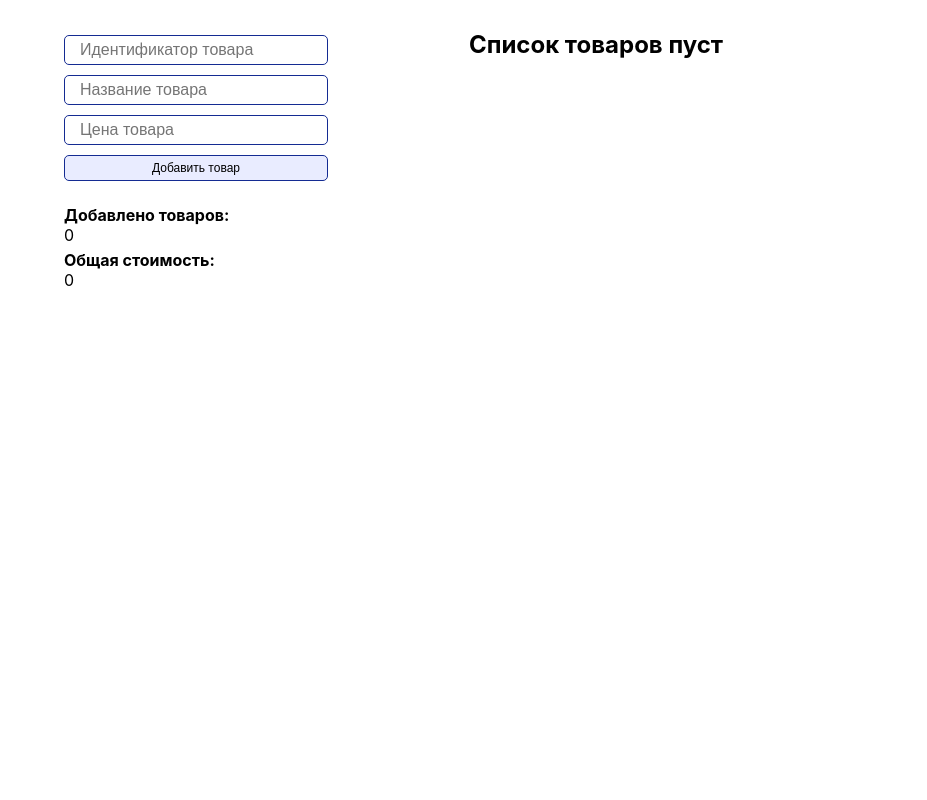
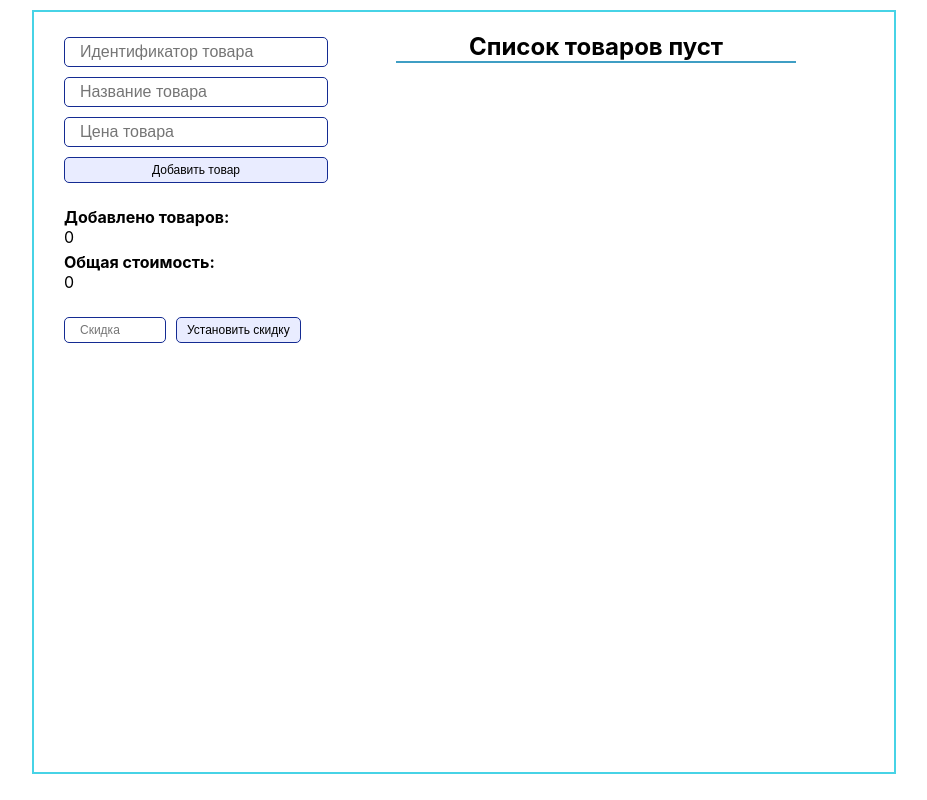
Before and after one commit to selfmotivation/shop-cart-template, a React (Create React App) app: page / in a window 1280 px wide. Shown: the whole page, without its empty margins (176-1103 px from the left). Built offline with nearby package versions, Linux system fonts and the light colour scheme.

Commit message:
refactor: vrode chto-to done

```diff
--- a/src/App.js
+++ b/src/App.js
@@ -3,6 +3,8 @@ import './styles/App.css';
 import { AddToCartForm } from './components/AddToCartForm.jsx';
 import { CartList } from './components/CartList.jsx';
 import { Summary } from "./components/Summary";
+import { CartButton } from "./components/UI/CartButton/CartButton";
+import { CartInput } from "./components/UI/CartInput/CartInput";
 
 function App() {
   const [cartItems, setCartItems] = useState([]);
@@ -15,20 +17,28 @@ function App() {
     setCartItems(cartItems.filter(c => c.cartItemId !== cartItem.cartItemId));
   }
 
-  const totalPrice = (cartItems) => {
-    let sum = 0;
+  const [discount, setDiscount] = useState('');
 
-    cartItems.map(item => {
-      sum += +item.cartItemPrice;
-    })
-
-    return sum;
+  const updateDiscount = (sum) => {
+    if (discount) {
+      console.log(discount);
+    }
   }
 
   return (
     <div className="App">
-      <AddToCartForm create={createCartItem}/>
-      <Summary cartItems={cartItems} total={totalPrice} />
+      <AddToCartForm create={createCartItem} />
+      <Summary cartItems={cartItems} />
+      <div className="discount">
+        <CartInput
+          value={discount}
+          onChange={e => setDiscount(e.target.value)}
+          type="number"
+          placeholder="Скидка"
+          style={{width: '70px', fontSize: '12px', marginRight: '10px'}}
+        />
+        <CartButton onClick={updateDiscount} >Установить скидку</CartButton>
+      </div>
       <div className="cartList">
         {cartItems.length
           ?
--- a/src/components/AddToCartForm.jsx
+++ b/src/components/AddToCartForm.jsx
@@ -16,6 +16,7 @@ export const AddToCartForm = ({create}) => {
       console.log(newCartItem);
 
       create(newCartItem);
+
 
       setCartItem({cartItemId: '', cartItemTitle: '', cartItemPrice: ''})
     } else {
--- a/src/components/Summary.jsx
+++ b/src/components/Summary.jsx
@@ -1,12 +1,22 @@
 import React from 'react'
 
-export const Summary = ({cartItems, total}) => {
+export const Summary = ({cartItems}) => {
+  const totalPrice = (cartItems) => {
+    let sum = 0;
+
+    cartItems.map(item => {
+      sum += +item.cartItemPrice;
+    });
+
+    return sum;
+  }
+
   return (
     <div className="summary">
       <p className="summary__title">Добавлено товаров:</p>
       <p>{cartItems.length}</p>
       <p className="summary__title">Общая стоимость:</p>
-      <p>{total(cartItems)}</p>
+      <p>{totalPrice(cartItems)}</p>
     </div>
   )
 }
--- a/src/styles/App.css
+++ b/src/styles/App.css
@@ -13,7 +13,7 @@
   flex-direction: column;
   flex-wrap: wrap;
 
-  /* border: 2px solid rgb(71, 211, 230); */
+  border: 2px solid rgb(71, 211, 230);
 
   overflow-y: scroll;
 }
@@ -38,6 +38,15 @@
   font-size: 16px;
 }
 
+.discount {
+  position: sticky;
+  top: 280px;
+}
+
+.discount__input {
+  width: 50px;
+}
+
 .cartList {
   width: 50%;
   height: 100%;
@@ -47,6 +56,10 @@
 
 .cartList__title {
   text-align: center;
+  position: sticky;
+  top: 0;
+  background: #fff;
+  border-bottom: 2px solid rgb(63, 158, 196);
 }
 
 .cartItem {
```
